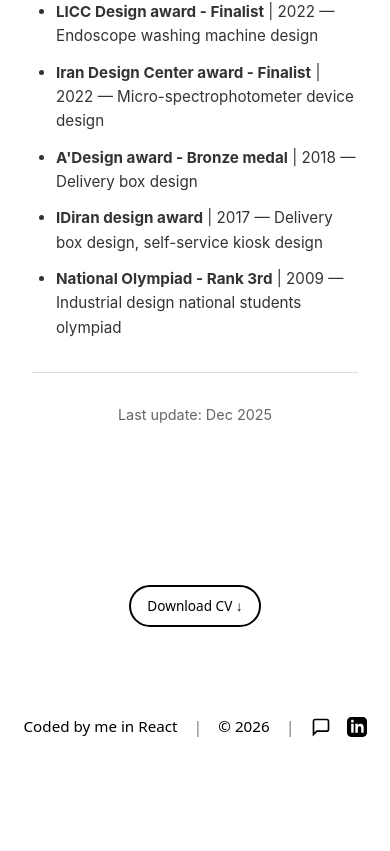
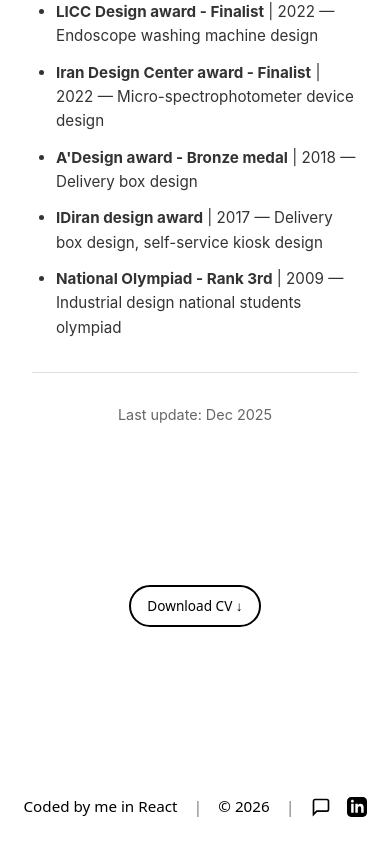
Before and after one commit to Ehsantagh/ehsan-r, a React (Vite) app: page /CV in a window 390 px wide. Shown: the part 5472-6323 px from the top of the page. Before the commit the page ends 6243 px from the top, so only its background shows below. Built offline with nearby package versions, Linux system fonts and the light colour scheme.

Commit message:
footer now has larger top margin on the mobile version

```diff
--- a/src/App.css
+++ b/src/App.css
@@ -1,6 +1,8 @@
 #root {
   width: 100%;
   min-height: 100vh;
+  display: flex;
+  flex-direction: column;
 }
 
 .logo {
--- a/src/App.jsx
+++ b/src/App.jsx
@@ -1,5 +1,5 @@
 // src/App.jsx
-import React from 'react';
+import React, { useState, useEffect } from 'react';
 import { BrowserRouter as Router, Routes, Route, useLocation } from 'react-router-dom';
 import Menu from './components/Menu';
 import Footer from './components/Footer';
@@ -12,11 +12,23 @@ import About from './pages/About';
 import CV from './pages/CV';
 import Contact from './pages/Contact';
 
+export const BackgroundContext = React.createContext('#ffffff');
+
 function AppContent() {
   const location = useLocation();
   const isWhiteFooter = location.pathname === '/torch' || location.pathname === '/contact';
+  const [backgroundColor, setBackgroundColor] = useState('#ffffff');
+
+  // Apply background color to body element
+  useEffect(() => {
+    document.body.style.backgroundColor = backgroundColor;
+    return () => {
+      document.body.style.backgroundColor = '';
+    };
+  }, [backgroundColor]);
 
   return (
+    <BackgroundContext.Provider value={{ backgroundColor, setBackgroundColor }}>
       <>
         <Routes>
           <Route path="/" element={<Home />} />
@@ -29,8 +41,9 @@ function AppContent() {
           <Route path="/CV" element={<CV />} />
           <Route path="/contact" element={<Contact />} />
         </Routes>
-      <Footer isWhite={isWhiteFooter} />
+        <Footer isWhite={isWhiteFooter} backgroundColor={backgroundColor} />
       </>
+    </BackgroundContext.Provider>
   );
 }
 
--- a/src/components/Footer.jsx
+++ b/src/components/Footer.jsx
@@ -1,7 +1,7 @@
 import { useNavigate } from 'react-router-dom';
 import '../styles/footer.css';
 
-export default function Footer({ isWhite = false }) {
+export default function Footer({ isWhite = false, backgroundColor = '#ffffff' }) {
   const navigate = useNavigate();
 
   const handleMessageClick = () => {
--- a/src/pages/WorkTemplate.jsx
+++ b/src/pages/WorkTemplate.jsx
@@ -1,5 +1,5 @@
 import { useParams, useNavigate } from 'react-router-dom';
-import { useEffect } from 'react';
+import { useEffect, useContext } from 'react';
 import Navbar from '../components/Navbar';
 import TextModule from '../components/TextModule';
 import Tabs from '../components/Tabs';
@@ -7,11 +7,13 @@ import Tabs4 from '../components/Tabs4';
 import RelatedProjects from '../components/RelatedProjects';
 import { worksData } from '../data/worksData';
 import { project1Data } from '../data/project1Data';
+import { BackgroundContext } from '../App';
 import '../styles/portfolio.css';
 
 export default function WorkTemplate() {
   const { id } = useParams();
   const navigate = useNavigate();
+  const { setBackgroundColor } = useContext(BackgroundContext);
   const projectId = parseInt(id);
 
   // Scroll to top on page load or when project changes
@@ -30,6 +32,13 @@ export default function WorkTemplate() {
   } else {
     work = worksData.find(w => w.id === projectId);
   }
+
+  // Update background color when work data changes
+  useEffect(() => {
+    if (work) {
+      setBackgroundColor(work.backgroundColor || '#ffffff');
+    }
+  }, [work, setBackgroundColor]);
 
   // Helper function to render body content (string or array)
   const renderBody = (bodyContent) => {
--- a/src/styles/footer.css
+++ b/src/styles/footer.css
@@ -6,6 +6,7 @@
   background: transparent;
   pointer-events: auto;
   margin-top: -4rem;
+  flex-shrink: 0;
 }
 
 /* For pages with dark backgrounds (Torch, Contact), reduce negative margin */
@@ -72,3 +73,14 @@
 .footer.white .footer-divider {
   opacity: 0.7;
 }
+
+/* Mobile responsive */
+@media (max-width: 768px) {
+  .footer {
+    margin-top: 1rem;
+  }
+
+  .footer.white {
+    margin-top: 1rem;
+  }
+}
```
Lines whose indentation alone changed are shown as unchanged.
